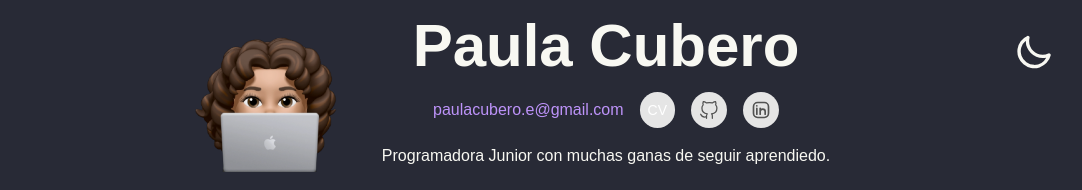
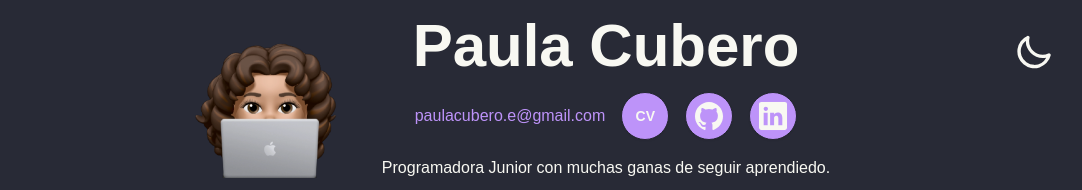
Before and after one commit to paulacubero/react-portfolio, a React (Vite) app: page / in a window 1280 px wide. Shown: the top 190 px of the page, without its empty margins (114-1196 px from the left). Built offline with nearby package versions, Linux system fonts and the light colour scheme; a web font is replaced by a local one.

Commit message:
Actualizar estilos de botones en CVHeader y ajustar tamaño de imagen en Projects

```diff
--- a/src/components/cv-header/cv-header.jsx
+++ b/src/components/cv-header/cv-header.jsx
@@ -82,7 +82,7 @@ export function CVHeader() {
 							</h2>
 							<a
 								className={
-									'p-2 flex bg-neutral-200 dark:bg-neutral-700 rounded-full relative before:absolute before:inset-0 dark:before:bg-white/20 before:bg-neutral-400/20 z-[2] before:rounded-full before:scale-0 before:transition-transform before:hover:scale-100 text-sm text-white transition-colors'
+									'p-2 flex bg-secondary btn btn-circle hover:bg-primary'
 								}
 								href='./archivo/CV_tecnologias_PaulaCuberoEncinas.pdf'
 								target='_blank'>
@@ -90,58 +90,23 @@ export function CVHeader() {
 							</a>
 							<nav class='flex gap-4'>
 								{' '}
-								<a
+								<button
 									href='https://github.com/paulacubero'
 									target='_blank'
 									rel='noopener noreferrer'
-									class='p-2 flex bg-neutral-200 dark:bg-neutral-700 rounded-full relative before:absolute before:inset-0 dark:before:bg-white/20 before:bg-neutral-400/20 z-[2] before:rounded-full before:scale-0 before:transition-transform before:hover:scale-100 text-sm hover:text-white transition-colors'
+									className='btn btn-circle bg-secondary hover:bg-primary'
 									title='Go to Github'>
-									{' '}
-									<span class='sr-only'>github</span>{' '}
-									<svg
-										stroke-width='1.5'
-										viewBox='0 0 24 24'
-										fill='none'
-										xmlns='http://www.w3.org/2000/svg'
-										color='currentColor'
-										class='w-5 h-5 dark:text-gray-300 text-neutral-600'>
-										{' '}
-										<path
-											d='M16 22.027v-2.87a3.37 3.37 0 00-.94-2.61c3.14-.35 6.44-1.54 6.44-7a5.44 5.44 0 00-1.5-3.75 5.07 5.07 0 00-.09-3.77s-1.18-.35-3.91 1.48a13.38 13.38 0 00-7 0c-2.73-1.83-3.91-1.48-3.91-1.48A5.07 5.07 0 005 5.797a5.44 5.44 0 00-1.5 3.78c0 5.42 3.3 6.61 6.44 7a3.37 3.37 0 00-.94 2.58v2.87M9 20.027c-3 .973-5.5 0-7-3'
-											stroke='currentColor'
-											stroke-linecap='round'
-											stroke-linejoin='round'></path>{' '}
-									</svg>{' '}
-								</a>{' '}
-								<a
+									<ion-icon name='logo-github' size='large'></ion-icon>
+								</button>
+								<button
 									href='https://www.linkedin.com/in/paula-cubero-encinas/'
 									target='_blank'
 									rel='noopener noreferrer'
-									class='p-2 flex bg-neutral-200 dark:bg-neutral-700 rounded-full relative before:absolute before:inset-0 dark:before:bg-white/20 before:bg-neutral-400/20 z-[2] before:rounded-full before:scale-0 before:transition-transform before:hover:scale-100 text-sm hover:text-white transition-colors'
+									className='btn btn-circle bg-secondary hover:bg-primary'
 									title='Visit LinkedIn'>
-									{' '}
-									<span class='sr-only'>linkedin</span>{' '}
-									<svg
-										stroke-width='2'
-										viewBox='0 0 24 24'
-										fill='none'
-										xmlns='http://www.w3.org/2000/svg'
-										color='currentColor'
-										class='w-5 h-5 dark:text-gray-300 text-neutral-600'>
-										{' '}
-										<path
-											d='M21 8v8a5 5 0 01-5 5H8a5 5 0 01-5-5V8a5 5 0 015-5h8a5 5 0 015 5zM7 17v-7'
-											stroke='currentColor'
-											stroke-linecap='round'
-											stroke-linejoin='round'></path>{' '}
-										<path
-											d='M11 17v-3.25M11 10v3.75m0 0c0-3.75 6-3.75 6 0V17M7 7.01l.01-.011'
-											stroke='currentColor'
-											stroke-linecap='round'
-											stroke-linejoin='round'></path>{' '}
-									</svg>{' '}
-								</a>{' '}
-							</nav>{' '}
+									<ion-icon name='logo-linkedin' size='large'></ion-icon>
+								</button>
+							</nav>
 						</div>
 						<div>
 							<h3>
--- a/src/components/projects/projects.jsx
+++ b/src/components/projects/projects.jsx
@@ -37,7 +37,7 @@ export function Projects() {
 				<div className={'project'}>
 					<div className={'imgProjectWrapper'}>
 						<img
-							className={'imgProject'}
+							className={'imgProject w-96'}
 							src='/img/imgPortfolio.webp'
 							alt='img de prueba'
 						/>
```
